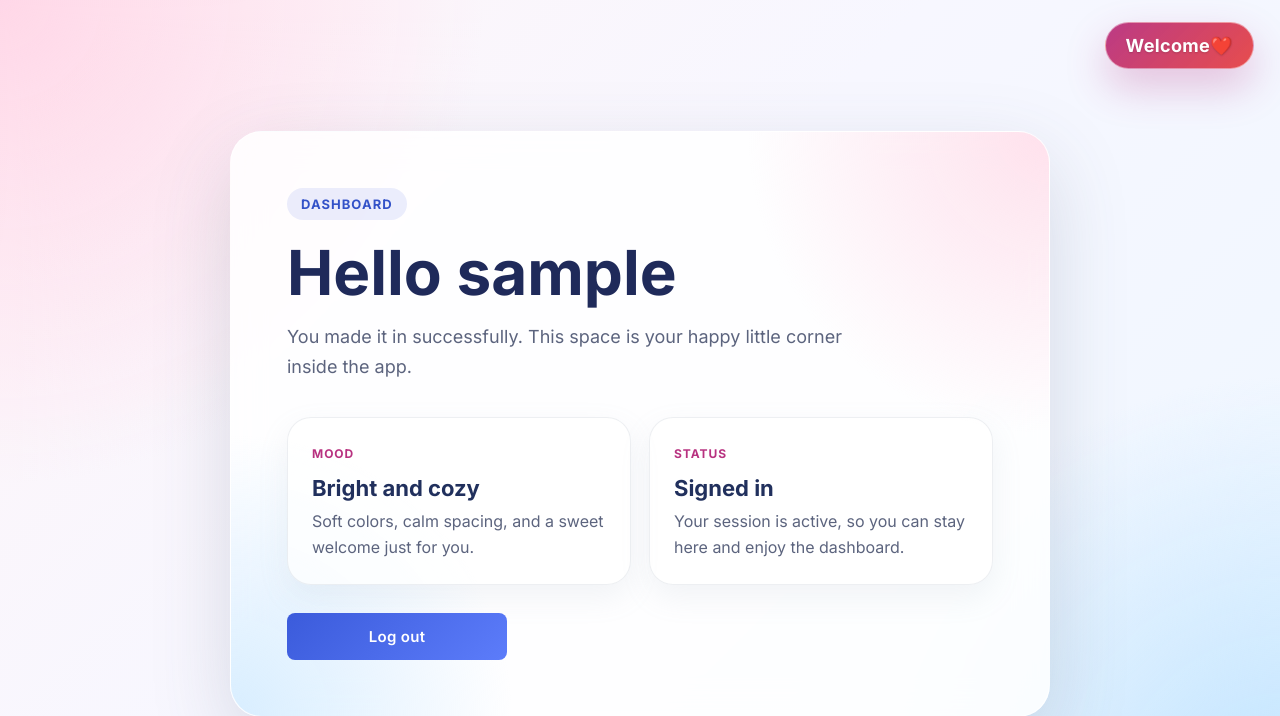
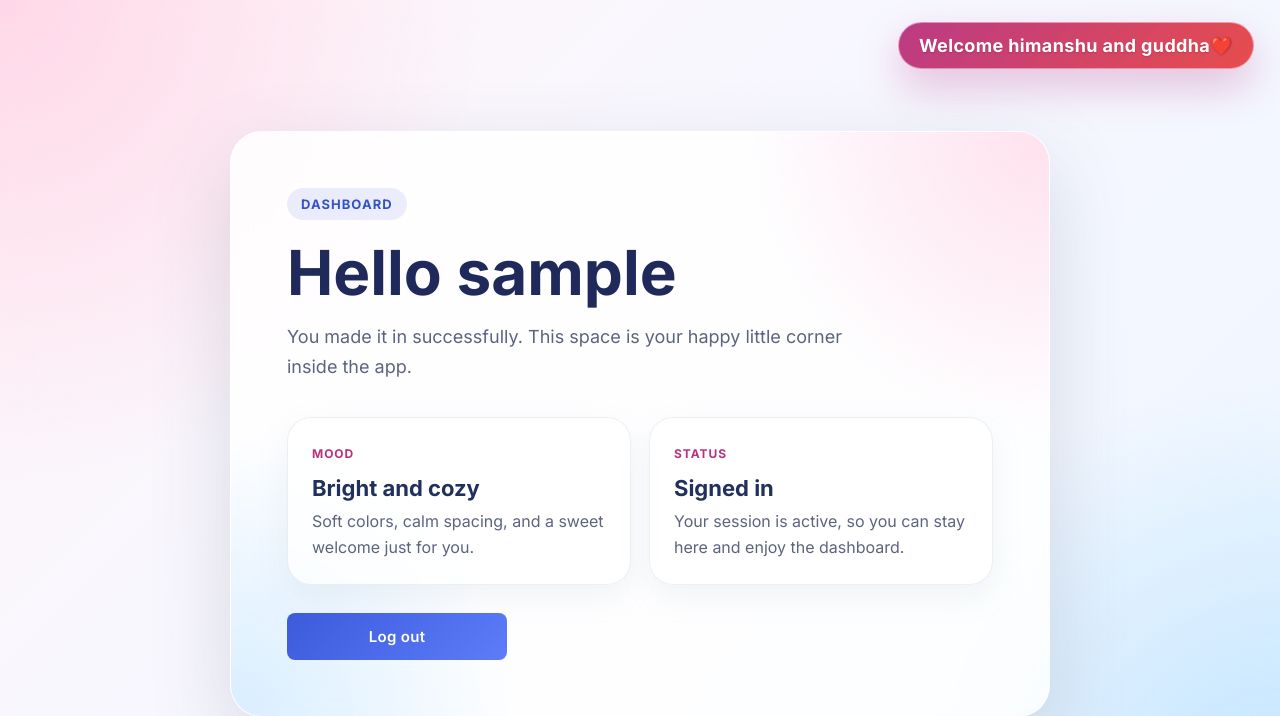
Before and after one commit to imlokeshji/Flask_api, a Flask app: page /dashboard in a window 1280 px wide. Shown: the top 716 px of the page. Run offline with Flask 3, Linux system fonts and the light colour scheme; the visitor is signed in with stand-in values (Sample User, id 1).

Commit message:
Update welcome message in dashboard.html

```diff
--- a/templates/dashboard.html
+++ b/templates/dashboard.html
@@ -9,7 +9,7 @@
 </head>
 <body class="dashboard-body">
     <div class="dashboard-shell">
-        <p class="dashboard-signature">Welcome&#10084;&#65039;</p>
+        <p class="dashboard-signature">Welcome himanshu and guddha&#10084;&#65039;</p>
 
         <section class="dashboard-card">
             <div class="dashboard-badge">Dashboard</div>
```
